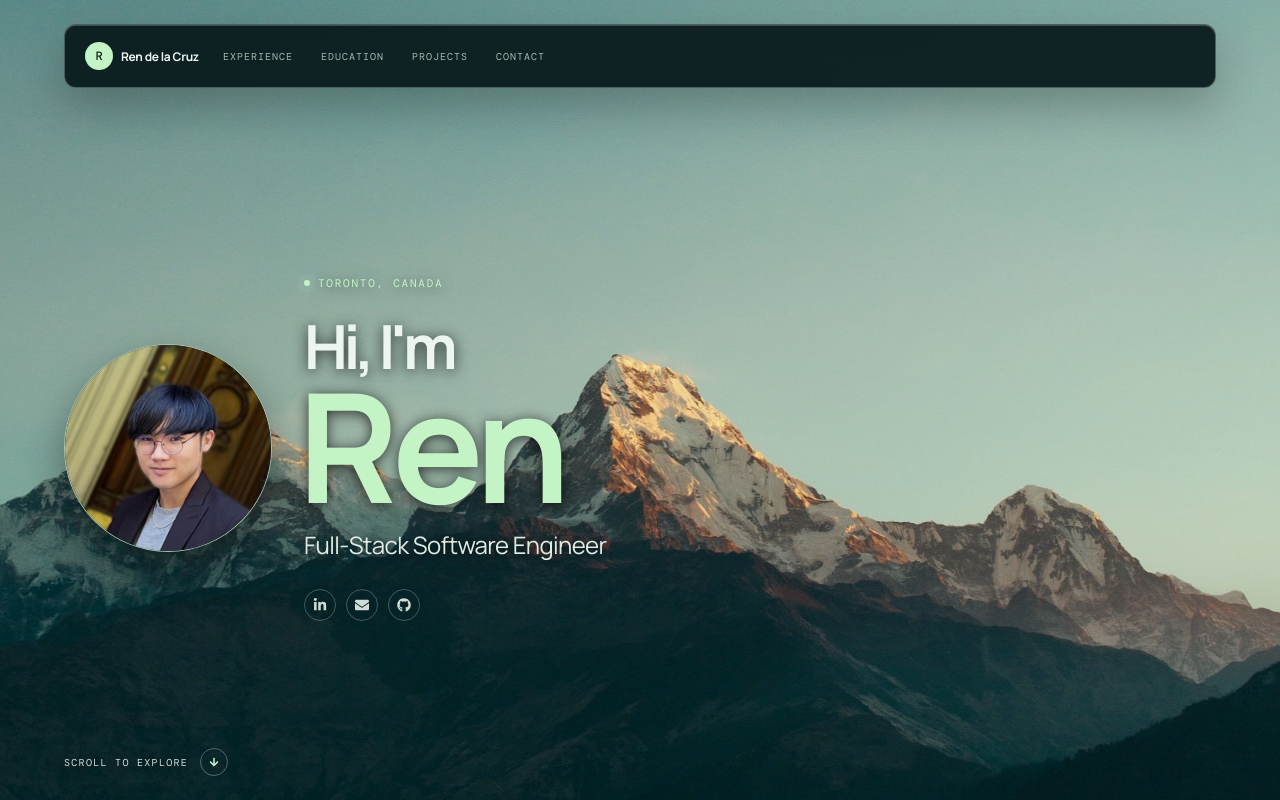
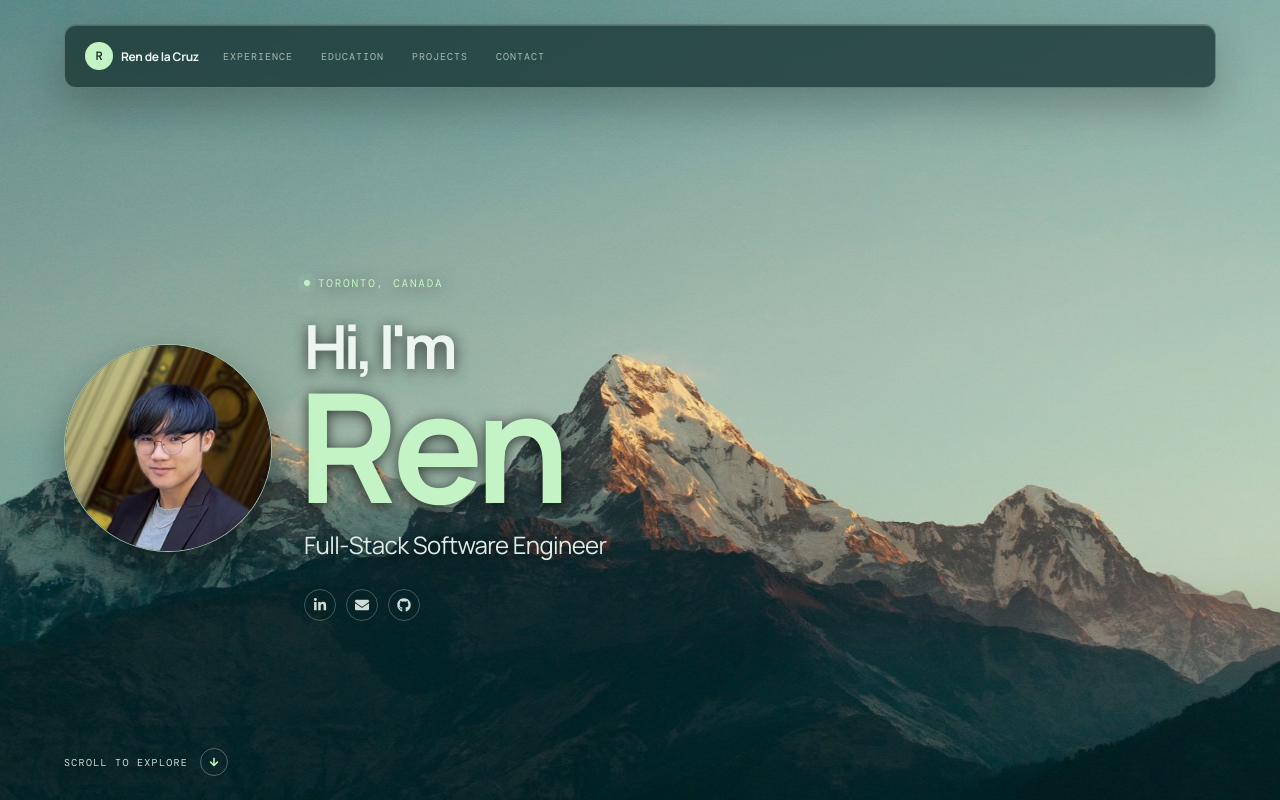
Before and after one commit to RenDelaCruz/rendelacruz.github.io, a React (Vite) app: page / in a window 1280 px wide. Shown: the top 800 px of the page. Built offline with nearby package versions, Linux system fonts and the light colour scheme.

Commit message:
fix styling

```diff
--- a/src/components/GlobalStyles.tsx
+++ b/src/components/GlobalStyles.tsx
@@ -1,5 +1,4 @@
 import { colors, css } from '../styles';
-import mountainImage from '../../assets/annapurna-optimized.jpg';
 
 export function GlobalStyles() {
   return (
@@ -26,11 +25,6 @@ export function GlobalStyles() {
         min-width: 320px;
         overflow-x: hidden;
         background-color: ${colors.background};
-        background-image: ${css`url(${mountainImage}), linear-gradient(90deg, #6b9994 0%, #98b5a7 100%)`};
-        background-position: 58% center;
-        background-size: cover;
-        background-repeat: no-repeat;
-        background-attachment: fixed;
       }
       a:focus-visible,
       button:focus-visible {
--- a/src/components/Hero.tsx
+++ b/src/components/Hero.tsx
@@ -165,6 +165,7 @@ export function Hero() {
               fontSize: 11,
               textTransform: 'uppercase',
               letterSpacing: '.16em',
+              textShadow: '0 2px 18px rgba(0, 0, 0, 0.95)',
             }}
           >
             <span
--- a/src/components/ProjectCard.tsx
+++ b/src/components/ProjectCard.tsx
@@ -59,7 +59,7 @@ export function ProjectCard() {
                 padding: '8px 12px',
                 border: '1px solid rgba(255,255,255,.15)',
                 borderRadius: 999,
-                color: '#9db0a9',
+                color: colors.mint,
                 fontSize: 9,
               }}
             >
--- a/src/components/ResumeCard.tsx
+++ b/src/components/ResumeCard.tsx
@@ -5,11 +5,7 @@ import { colors, mono, useMediaQuery } from '../styles';
 export function ResumeCard({ item }: { item: ResumeCardData }) {
   const wide = useMediaQuery('(min-width: 640px)');
   return (
-    <GlassCard
-      style={{
-        padding: wide ? 28 : 20,
-      }}
-    >
+    <GlassCard style={{ padding: wide ? 28 : 20 }}>
       <div
         style={{
           display: 'flex',
--- a/src/components/SectionLabel.tsx
+++ b/src/components/SectionLabel.tsx
@@ -11,12 +11,13 @@ export function SectionLabel({ section }: { section: SectionData }) {
         gap: 12,
         marginBottom: 24,
         color: colors.mint,
-        fontSize: 10,
+        fontSize: 20,
         textTransform: 'uppercase',
         letterSpacing: '.16em',
+        textShadow: '0 2px 12px rgba(0, 0, 0, 0.8)',
       }}
     >
-      <span style={{ color: '#71857e' }}>{section.number}</span>
+      <span style={{ color: colors.mint }}>{section.number}</span>
       {section.label}
       <i style={{ height: 1, width: 36, background: 'rgba(196,244,198,.6)' }} />
     </p>
--- a/src/components/SiteHeader.tsx
+++ b/src/components/SiteHeader.tsx
@@ -21,23 +21,55 @@ export function SiteHeader() {
         padding: 0,
       }
     : {
-        position: 'absolute',
-        left: 0,
-        right: 0,
-        top: 68,
+        position: 'fixed',
+        left: '50%',
+        top: 84,
+        right: 'auto',
+        zIndex: 19,
+        transform: 'translateX(-50%)',
+        width: 'calc(100% - 4rem)',
+        maxWidth: 1152,
         display: menuOpen ? 'flex' : 'none',
         flexDirection: 'column',
         gap: 4,
         border: '1px solid rgba(255,255,255,.15)',
         borderRadius: 12,
-        background: '#091a1cf5',
+        background: 'rgba(29, 57, 55, 0.82)',
+        backdropFilter: 'blur(20px) saturate(115%)',
+        WebkitBackdropFilter: 'blur(20px) saturate(115%)',
+        isolation: 'isolate',
+        willChange: 'backdrop-filter',
         padding: 8,
       };
+  const navigationLinks = links.map(([href, label]) => (
+    <a
+      key={href}
+      href={`#${href}`}
+      onClick={() => setMenuOpen(false)}
+      onMouseEnter={() => setHoveredLink(href)}
+      onMouseLeave={() => setHoveredLink(null)}
+      style={{
+        ...mono,
+        padding: desktop ? 0 : '12px',
+        color: hoveredLink === href ? colors.mint : colors.muted,
+        fontSize: 10,
+        textTransform: 'uppercase',
+        letterSpacing: '.1em',
+        textDecoration: 'none',
+        transition: 'color .2s ease',
+      }}
+    >
+      {label}
+    </a>
+  ));
   return (
+    <>
       <header
         style={{
           ...glass,
-        background: 'rgba(9, 26, 28, 0.94)',
+        background: 'rgba(29, 57, 55, 0.82)',
+          backdropFilter: 'blur(20px) saturate(115%)',
+          WebkitBackdropFilter: 'blur(20px) saturate(115%)',
           position: 'fixed',
           zIndex: 20,
           top: desktop ? 24 : 16,
@@ -124,33 +156,25 @@ export function SiteHeader() {
             )}
           </button>
         )}
+        {desktop && (
           <nav
             id={site.navigation.id}
             aria-label={site.navigation.label}
             style={navStyle}
           >
-        {links.map(([href, label]) => (
-          <a
-            key={href}
-            href={`#${href}`}
-            onClick={() => setMenuOpen(false)}
-            onMouseEnter={() => setHoveredLink(href)}
-            onMouseLeave={() => setHoveredLink(null)}
-            style={{
-              ...mono,
-              padding: desktop ? 0 : '12px',
-              color: hoveredLink === href ? colors.text : colors.muted,
-              fontSize: 10,
-              textTransform: 'uppercase',
-              letterSpacing: '.1em',
-              textDecoration: 'none',
-              transition: 'color .2s ease',
-            }}
+            {navigationLinks}
+          </nav>
+        )}
+      </header>
+      {!desktop && (
+        <nav
+          id={site.navigation.id}
+          aria-label={site.navigation.label}
+          style={navStyle}
         >
-            {label}
-          </a>
-        ))}
+          {navigationLinks}
         </nav>
-    </header>
+      )}
+    </>
   );
 }
--- a/src/styles.ts
+++ b/src/styles.ts
@@ -21,7 +21,7 @@ export const colors = {
 export const mono: CSSProperties = { fontFamily: "'DM Mono', monospace" };
 
 export const glass: CSSProperties = {
-  background: css`linear-gradient(135deg, rgba(12, 30, 32, 0.78), rgba(16, 38, 39, 0.58))`,
+  background: css`linear-gradient(135deg, rgba(12, 30, 32, 0.62), rgba(16, 38, 39, 0.42))`,
   border: '1px solid rgba(235, 255, 239, 0.28)',
   boxShadow:
     'inset 0 1px 0 rgba(255, 255, 255, 0.2), 0 18px 45px rgba(0, 0, 0, 0.24)',
```
Lines whose indentation alone changed are shown as unchanged.
